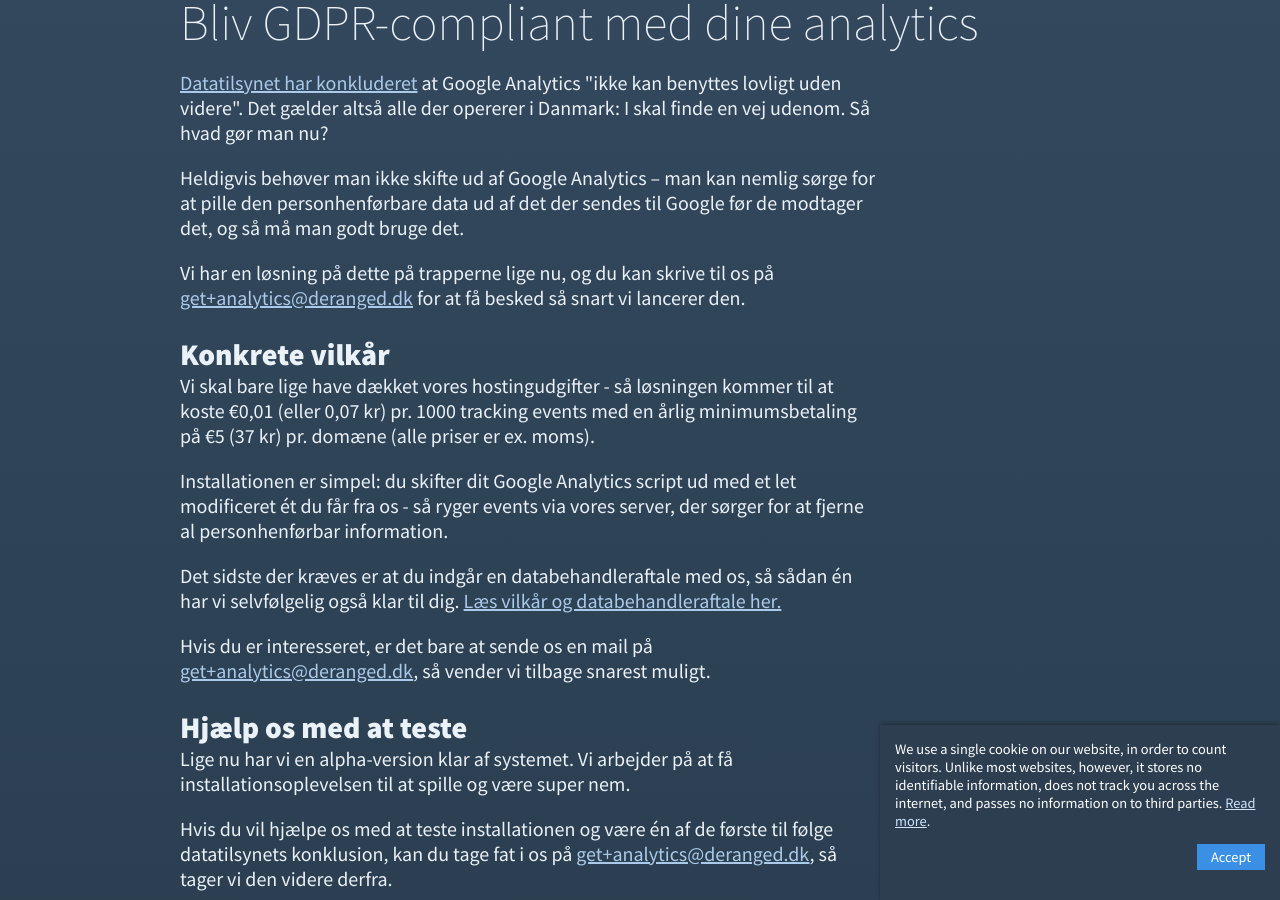
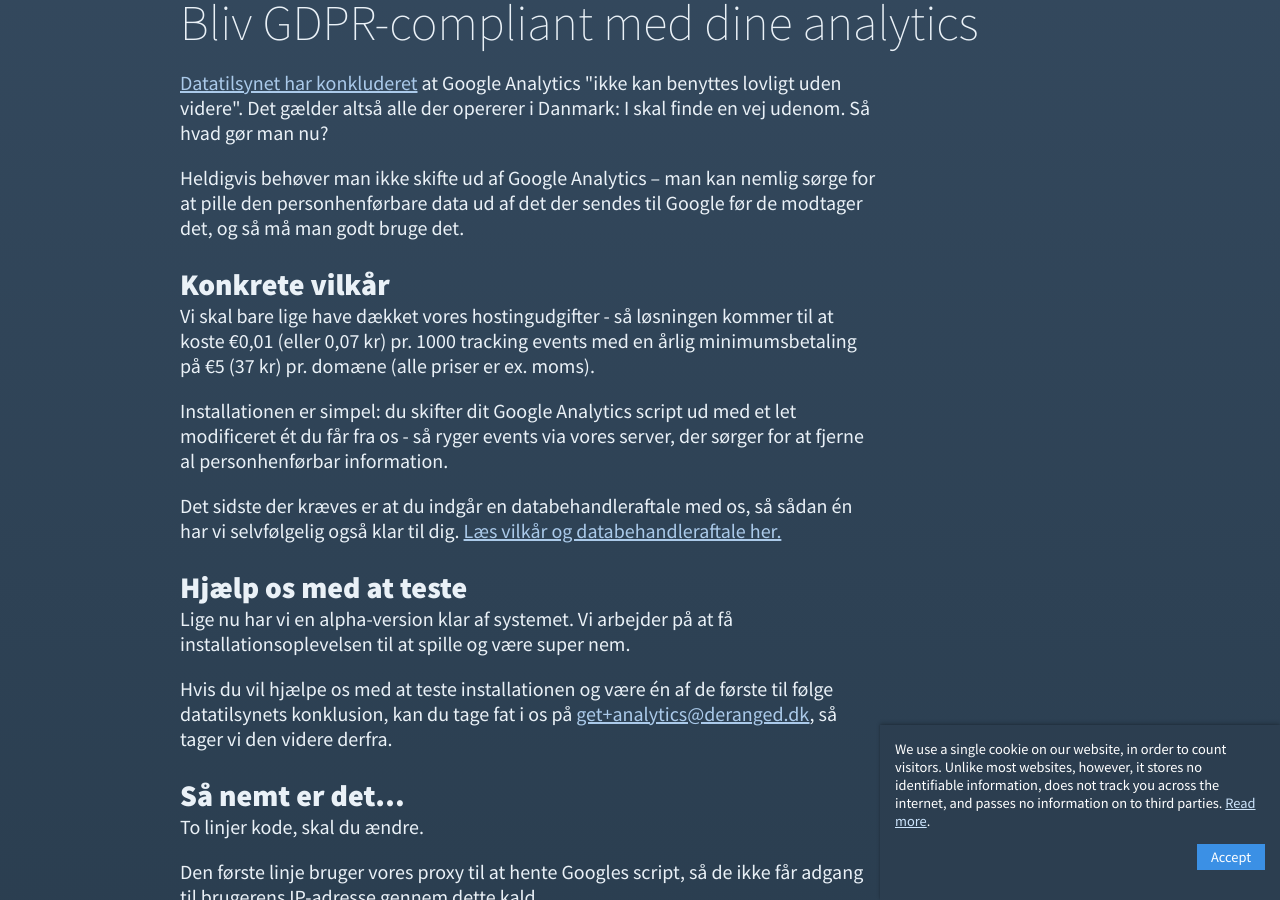
Before and after one commit to derangeddk/deranged.dk, a Jekyll site: the page built from fix-google-analytics/index.html, in a window 1280 px wide and 900 px high, scrolled down 193 px. Built offline with Jekyll 4.4.1, drawn with Linux system fonts in a browser that asks for light colours.

Commit message:
Remove redundand CTAs

```diff
--- a/fix-google-analytics/index.html
+++ b/fix-google-analytics/index.html
@@ -8,9 +8,6 @@
     </p>
     <p>
         Heldigvis behøver man ikke skifte ud af Google Analytics – man kan nemlig sørge for at pille den personhenførbare data ud af det der sendes til Google før de modtager det, og så må man godt bruge det.
-    </p>
-    <p>
-        Vi har en løsning på dette på trapperne lige nu, og du kan skrive til os på <a href="mailto:get+analytics@deranged.dk">get+analytics@deranged.dk</a> for at få besked så snart vi lancerer den.
     </p>
 
     <h2>Konkrete vilkår</h2>
@@ -23,9 +20,6 @@
     <p>
         Det sidste der kræves er at du indgår en databehandleraftale med os, så sådan én har vi selvfølgelig også klar til dig.
         <a href="/fix-google-analytics/vilkaar">Læs vilkår og databehandleraftale her.</a>
-    </p>
-    <p>
-        Hvis du er interesseret, er det bare at sende os en mail på <a href="mailto:get+analytics@deranged.dk">get+analytics@deranged.dk</a>, så vender vi tilbage snarest muligt.
     </p>
 
     <h2>Hjælp os med at teste</h2>
```
